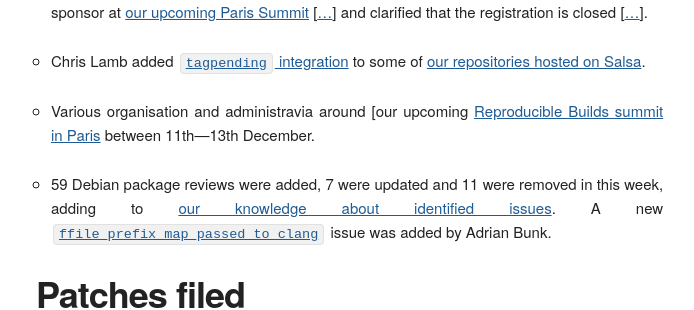
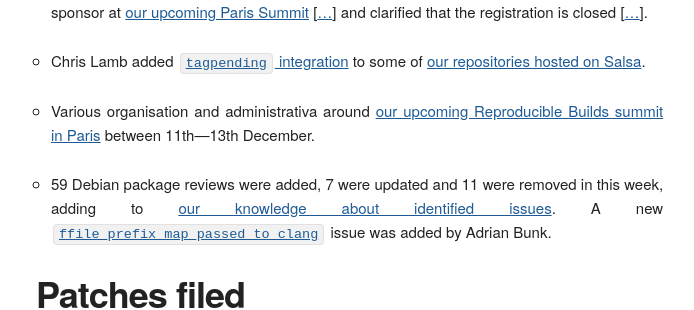
Before and after one commit to prototypefund/reproducible-website, a Jekyll site: the page built from _blog/posts/188.md, in a window 1280 px wide and 900 px high, scrolled down 931 px. Shown: the part 160-470 px from the top of the window, without its empty margins (124-818 px from the left). Built offline with Jekyll 4.4.1, drawn with Linux system fonts in a browser that asks for light colours; some web fonts are replaced.

Commit message:
188: fix typo

```diff
--- a/_blog/posts/188.md
+++ b/_blog/posts/188.md
@@ -23,7 +23,7 @@ Here's what happened in the [Reproducible Builds](https://reproducible-builds.or
 
 * Chris Lamb added [`tagpending` integration](https://wiki.debian.org/Salsa/Doc\#Dealing_with_Debian_BTS_from_commit_messages) to some of [our repositories hosted on Salsa](https://salsa.debian.org/reproducible-builds).
 
-* Various organisation and administravia around [our upcoming [Reproducible Builds summit in Paris](https://reproducible-builds.org/events/paris2018/) between 11th—13th December.
+* Various organisation and administrativa around [our upcoming Reproducible Builds summit in Paris](https://reproducible-builds.org/events/paris2018/) between 11th—13th December.
 
 * 59 Debian package reviews were added, 7 were updated and 11 were removed in this week, adding to [our knowledge about identified issues](https://tests.reproducible-builds.org/debian/index_issues.html). A new [`ffile_prefix_map_passed_to_clang`](https://salsa.debian.org/reproducible-builds/reproducible-notes/commit/c334f5cf) issue was added by Adrian Bunk.
 
```
